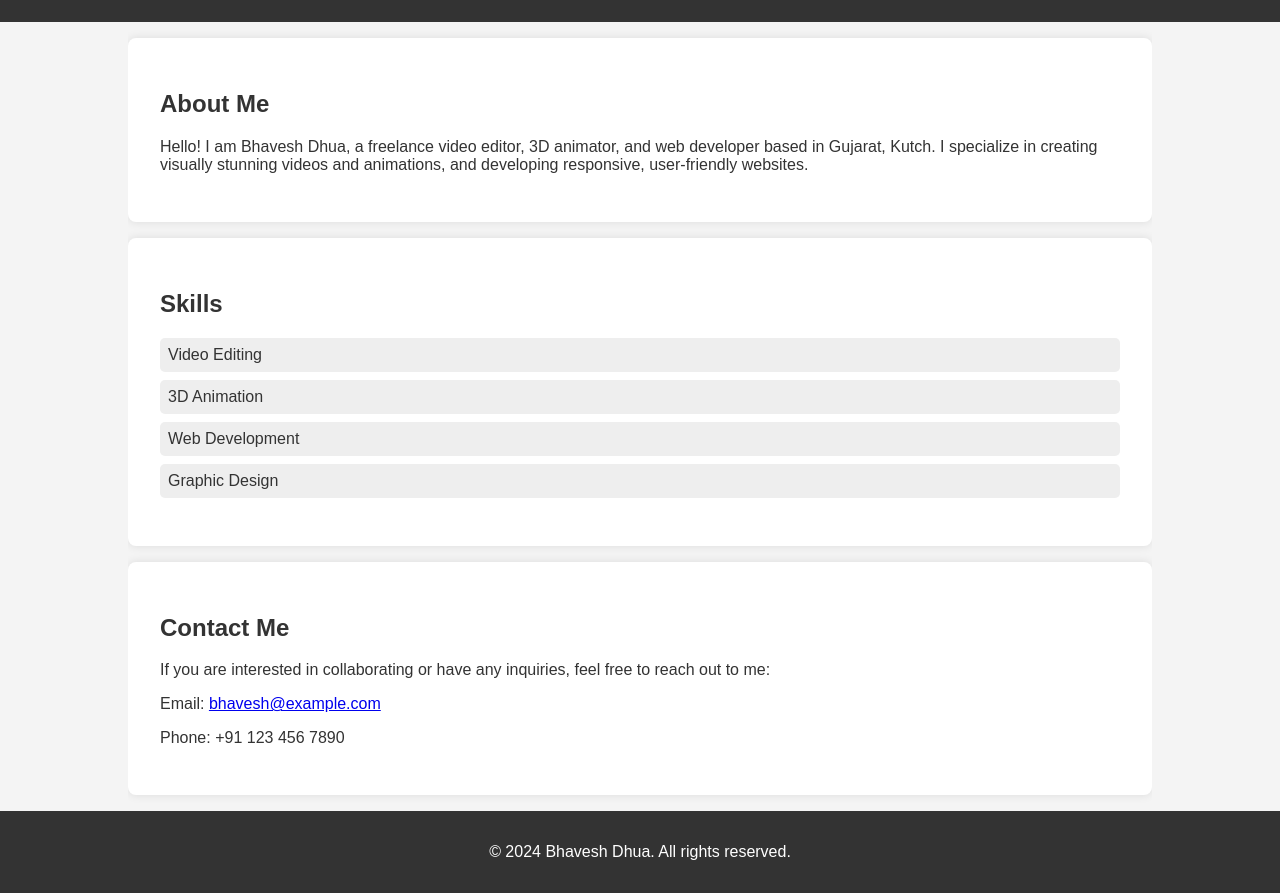
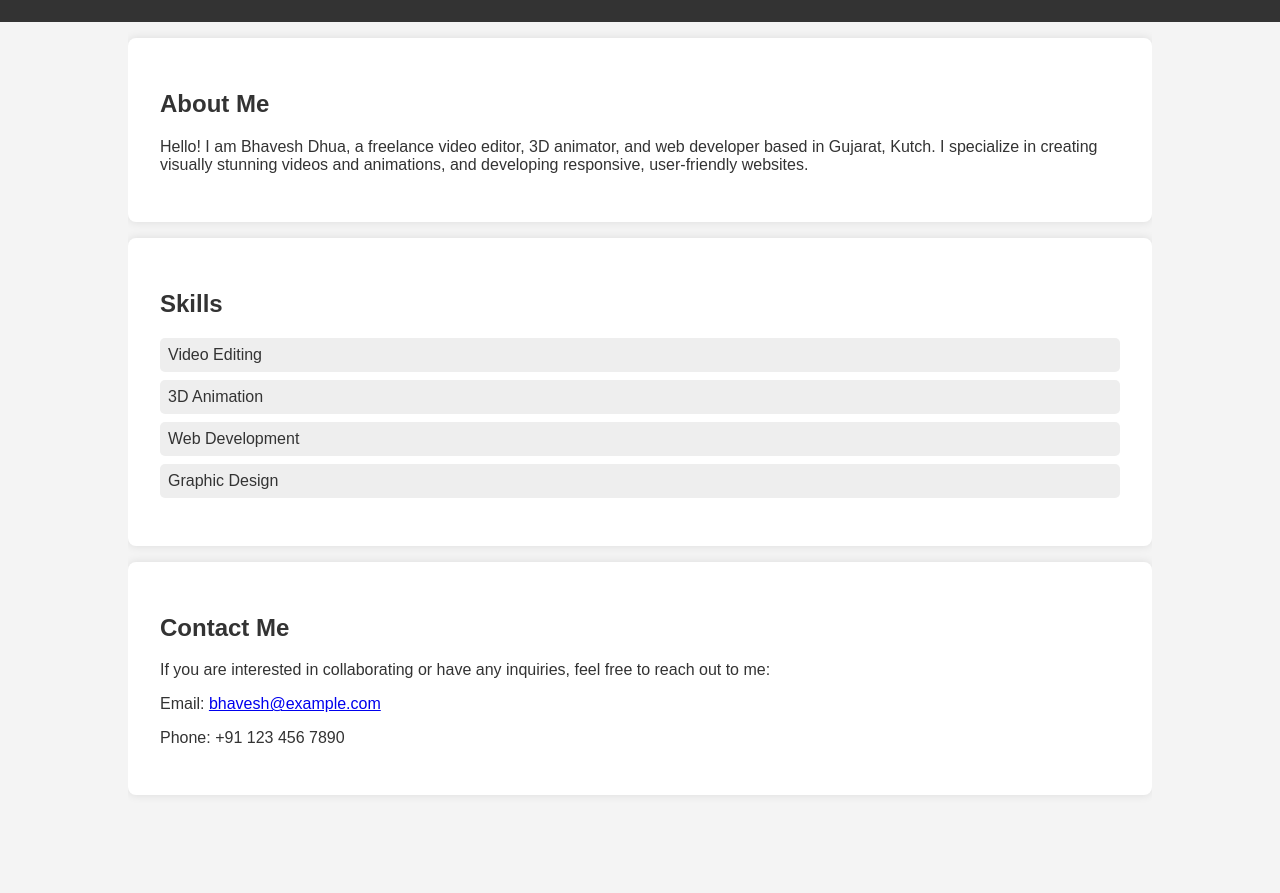
Before and after one commit to Gitbhavesh01/Gitbhavesh01.github.io, a plain HTML site: page index.html in a window 1280 px wide. Shown: the part 105-998 px from the top of the page. After the commit the page ends 916 px from the top, so only its background shows below. Drawn offline with Linux system fonts and the light colour scheme.

Commit message:
Update index.html

```diff
--- a/index.html
+++ b/index.html
@@ -105,8 +105,6 @@
             <p>Phone: +91 123 456 7890</p>
         </section>
     </div>
-    <footer>
-        <p>&copy; 2024 Bhavesh Dhua. All rights reserved.</p>
-    </footer>
+
 </body>
 </html>
```
